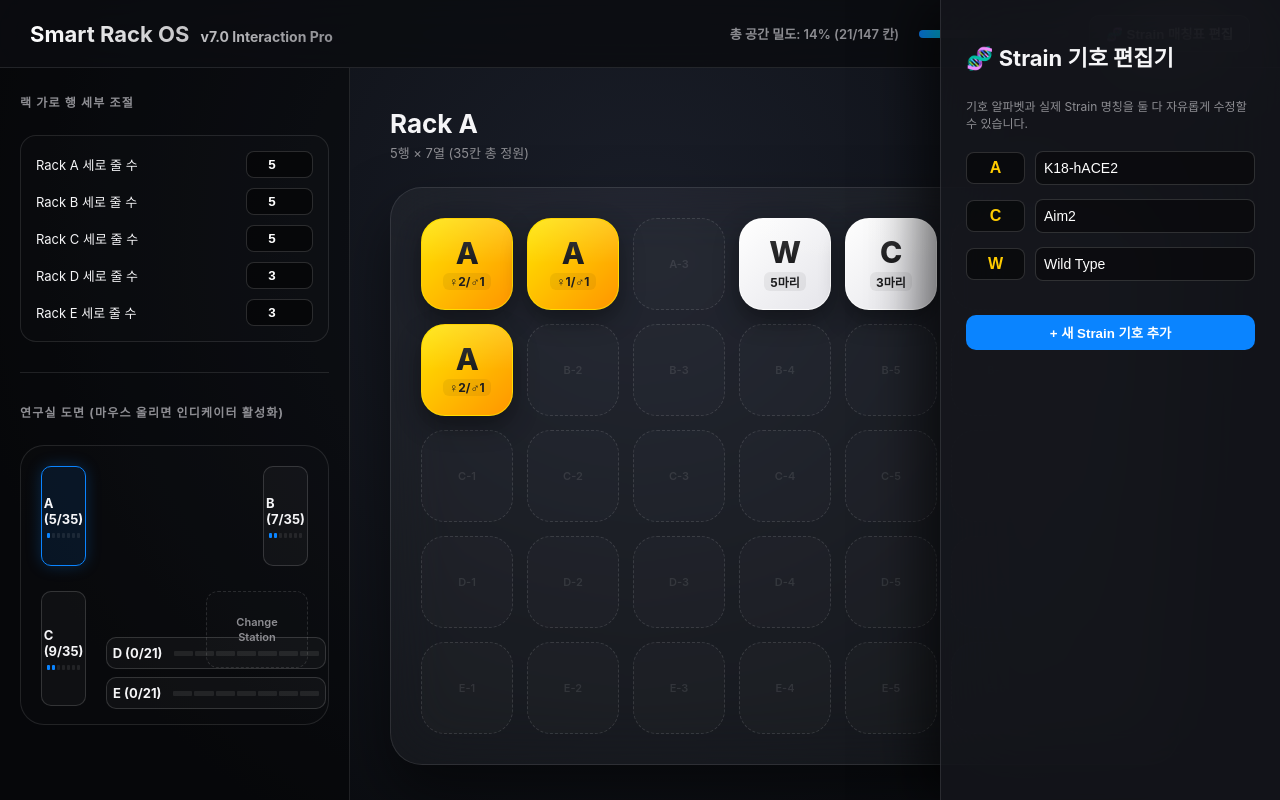
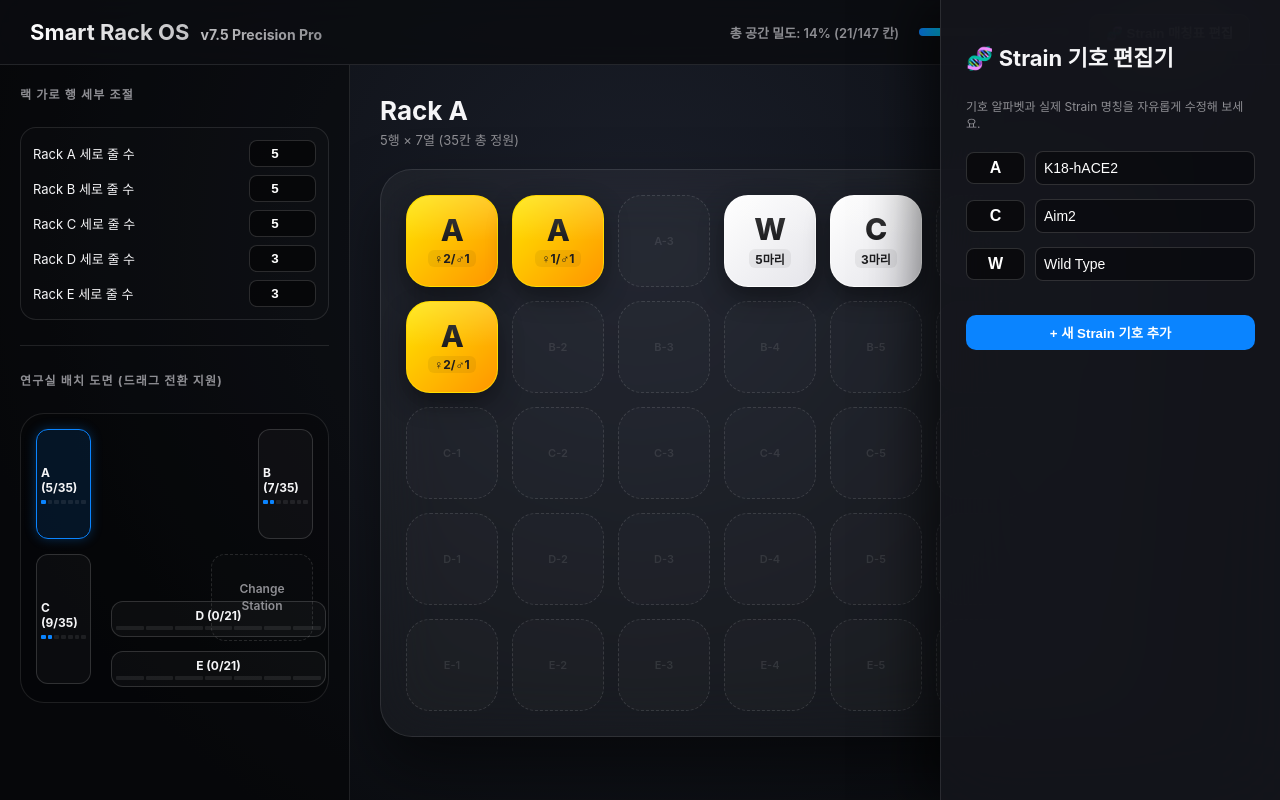
Before and after one commit to viralimmunology110310-cloud/Animal_Room_html, a plain HTML site: page index.html in a window 1280 px wide. Both pictures are taken after a click on the button "🧬 Strain 매칭표 편집". Drawn offline with Linux system fonts and the light colour scheme.

Commit message:
Update index.html

```diff
--- a/index.html
+++ b/index.html
@@ -3,9 +3,9 @@
 <head>
     <meta charset="UTF-8">
     <meta name="viewport" content="width=device-width, initial-scale=1.0">
-    <title>Smart Rack OS v7.0</title>
+    <title>Smart Rack OS v7.5</title>
     <style>
-        /* --- 1. Apple Premium Dark UI 테마 정의 --- */
+        /* --- 1. Premium Dark Tech UI Theme --- */
         :root {
             --breeding-bg: linear-gradient(135deg, #ffffff 0%, #e5e5ea 100%);
             --mating-bg: linear-gradient(135deg, #ffe600 0%, #ff9500 100%);
@@ -19,7 +19,8 @@
 
         body {
             margin: 0; padding: 0; font-family: -apple-system, BlinkMacSystemFont, "SF Pro Display", sans-serif;
-            background: radial-gradient(circle at 50% 30%, #1a1e29 0%, #0a0c10 80%);
+            background: #0d0f14;
+            background-image: radial-gradient(circle at 50% 30%, #1a1e29 0%, #0a0c10 80%);
             color: var(--text-main); height: 100vh; display: flex; flex-direction: column; overflow: hidden;
             -webkit-user-select: none; user-select: none;
         }
@@ -27,10 +28,11 @@
         header {
             padding: 15px 30px; display: flex; justify-content: space-between; align-items: center;
             border-bottom: 1px solid var(--glass-border); background: rgba(10, 12, 16, 0.8); backdrop-filter: blur(40px);
+            box-sizing: border-box; height: 65px;
         }
         header h1 { margin: 0; font-size: 22px; font-weight: 700; background: linear-gradient(90deg, #fff, #8e8e93); -webkit-background-clip: text; -webkit-text-fill-color: transparent; }
 
-        .top-right { display: flex; align-items: center; gap: 20px; z-index: 100; }
+        .top-right { display: flex; align-items: center; gap: 20px; }
         .progress-container { width: 150px; background: rgba(255,255,255,0.08); height: 8px; border-radius: 4px; overflow: hidden; }
         .progress-bar { height: 100%; background: linear-gradient(90deg, #0a84ff, #00cbff); width: 0%; transition: width 0.3s; }
         .progress-text { font-size: 13px; color: var(--text-sub); font-weight: 600; }
@@ -39,72 +41,68 @@
         .header-btn:hover { background: rgba(255,255,255,0.15); }
 
         /* --- 2. 대시보드 레이아웃 --- */
-        .workspace { flex: 1; display: flex; overflow: hidden; position: relative; }
+        .workspace { flex: 1; display: flex; overflow: hidden; position: relative; height: calc(100vh - 65px); }
 
         /* 왼쪽 사이드바 */
         .left-sidebar {
-            width: 350px; border-right: 1px solid var(--glass-border); padding: 25px 20px;
-            display: flex; flex-direction: column; gap: 25px; background: rgba(0,0,0,0.4); overflow-y: auto; box-sizing: border-box;
+            width: 350px; border-right: 1px solid var(--glass-border); padding: 20px;
+            display: flex; flex-direction: column; gap: 20px; background: rgba(0,0,0,0.4); overflow-y: auto; box-sizing: border-box;
         }
-        .section-title { font-size: 12px; color: var(--text-sub); font-weight: 700; text-transform: uppercase; letter-spacing: 1.2px; }
+        .section-title { font-size: 12px; color: var(--text-sub); font-weight: 700; text-transform: uppercase; letter-spacing: 1.2px; margin-bottom: 5px; }
 
-        .config-box { background: rgba(255,255,255,0.01); border: 1px solid var(--glass-border); border-radius: 16px; padding: 15px; }
-        .config-row { display: flex; justify-content: space-between; align-items: center; margin-bottom: 10px; font-size: 13px; }
+        .config-box { background: rgba(255,255,255,0.01); border: 1px solid var(--glass-border); border-radius: 16px; padding: 12px; }
+        .config-row { display: flex; justify-content: space-between; align-items: center; margin-bottom: 8px; font-size: 13px; }
         .config-row:last-child { margin-bottom: 0; }
         .config-input { width: 55px; background: rgba(0,0,0,0.5); border: 1px solid rgba(255,255,255,0.15); color: white; padding: 5px; border-radius: 8px; text-align: center; font-weight: bold; }
 
-        /* 🗺️ 배치 도면 내비게이터 구역 */
+        /* 🗺️ 배치 도면 내비게이터 구역 (찌그러짐 방지 대수술) */
         .room-map {
-            position: relative; width: 100%; height: 280px; background: rgba(255,255,255,0.01);
-            border: 1px solid var(--glass-border); border-radius: 24px; box-sizing: border-box;
+            position: relative; width: 100%; height: 290px; background: rgba(0,0,0,0.2);
+            border: 1px solid var(--glass-border); border-radius: 24px; box-sizing: border-box; flex-shrink: 0;
         }
 
-        /* 세련된 미니 호버 도면 노드 */
         .map-rack {
             position: absolute; background: rgba(255,255,255,0.03); border: 1px solid rgba(255,255,255,0.15);
-            border-radius: 10px; display: flex; flex-direction: column; align-items: center; justify-content: center;
-            font-weight: 700; font-size: 13px; cursor: pointer; transition: all 0.3s cubic-bezier(0.16, 1, 0.3, 1);
-            box-sizing: border-box; overflow: hidden; padding: 5px;
+            border-radius: 12px; display: flex; flex-direction: column; align-items: center; justify-content: center;
+            font-weight: 700; font-size: 12px; cursor: pointer; transition: all 0.25s ease;
+            box-sizing: border-box; overflow: hidden; padding: 4px; color: var(--text-main);
         }
-        .map-rack:hover, .map-rack.active { background: rgba(10, 132, 255, 0.1); border-color: #0a84ff; box-shadow: 0 0 15px rgba(10,132,255,0.25); }
-        .map-rack.drag-over { background: rgba(52, 199, 89, 0.2) !important; border-color: #34c759 !important; transform: scale(1.05); }
+        .map-rack:hover, .map-rack.active { background: rgba(10, 132, 255, 0.12); border-color: #0a84ff; box-shadow: 0 0 12px rgba(10,132,255,0.3); }
+        .map-rack.drag-over { background: rgba(52, 199, 89, 0.2) !important; border-color: #34c759 !important; transform: scale(1.03); }
 
-        /* 도로록 차오르는 가상 인디케이터 격자망 */
         .mini-indicator-grid {
-            display: grid; grid-template-columns: repeat(7, 1fr); gap: 2px; width: 100%; margin-top: 6px; pointer-events: none;
+            display: grid; grid-template-columns: repeat(7, 1fr); gap: 2px; width: 100%; margin-top: 5px; pointer-events: none;
         }
-        .mini-dot {
-            height: 5px; background: rgba(255,255,255,0.08); border-radius: 1px; transition: background 0.4s ease;
-        }
+        .mini-dot { height: 4px; background: rgba(255,255,255,0.08); border-radius: 1px; }
         .mini-dot.filled { background: #0a84ff; }
         .map-rack:hover .mini-dot.filled { background: #ffe600; }
 
-        /* 도면 절대 좌표 (업로드 맵 정밀 계측 투영) */
-        .rack-A { top: 20px; left: 20px; width: 45px; height: 100px; }
-        .rack-C { top: 145px; left: 20px; width: 45px; height: 115px; }
-        .rack-B { top: 20px; right: 20px; width: 45px; height: 100px; }
-        .rack-D { bottom: 55px; left: 85px; width: 220px; height: 32px; flex-direction: row; justify-content: space-around; }
-        .rack-D .mini-indicator-grid { margin-top: 0; margin-left: 10px; width: 70%; }
-        .rack-E { bottom: 15px; left: 85px; width: 220px; height: 32px; flex-direction: row; justify-content: space-around; }
-        .rack-E .mini-indicator-grid { margin-top: 0; margin-left: 10px; width: 70%; }
+        /* 업로드 이미지 레이아웃 1:1 완벽 정밀 마킹 크기 조정 */
+        .rack-A { top: 15px; left: 15px; width: 55px; height: 110px; }
+        .rack-C { top: 140px; left: 15px; width: 55px; height: 130px; }
+        .rack-B { top: 15px; right: 15px; width: 55px; height: 110px; }
+        .rack-D { bottom: 65px; left: 90px; width: 215px; height: 36px; }
+        .rack-D .mini-indicator-grid { margin-top: 3px; }
+        .rack-E { bottom: 15px; left: 90px; width: 215px; height: 36px; }
+        .rack-E .mini-indicator-grid { margin-top: 3px; }
 
         .change-station {
-            position: absolute; top: 145px; right: 20px; width: 100px; height: 75px;
+            position: absolute; top: 140px; right: 15px; width: 100px; height: 85px;
             border: 1px dashed rgba(255,255,255,0.12); background: rgba(255,255,255,0.01);
-            border-radius: 12px; display: flex; align-items: center; justify-content: center;
-            font-size: 11px; color: var(--text-sub); text-align: center; line-height: 1.3; font-weight: 600;
+            border-radius: 14px; display: flex; align-items: center; justify-content: center;
+            font-size: 12px; color: var(--text-sub); text-align: center; line-height: 1.4; font-weight: 600;
         }
 
         /* 오른쪽 메인 제어판 */
-        .board-pane { flex: 1; padding: 40px; display: flex; flex-direction: column; justify-content: flex-start; align-items: flex-start; overflow: auto; position: relative; }
-        .board-header { margin-bottom: 25px; }
+        .board-pane { flex: 1; padding: 30px; display: flex; flex-direction: column; justify-content: flex-start; align-items: flex-start; overflow: auto; box-sizing: border-box; }
+        .board-header { margin-bottom: 20px; }
         .board-title { font-size: 26px; font-weight: 700; margin: 0; }
         .board-desc { font-size: 13px; color: var(--text-sub); margin-top: 4px; }
 
         .grid-container {
             background: var(--glass-panel); backdrop-filter: blur(30px); -webkit-backdrop-filter: blur(30px);
-            border: 1px solid var(--glass-border); border-radius: 32px; padding: 30px;
-            box-shadow: 0 30px 60px rgba(0,0,0,0.5); position: relative;
+            border: 1px solid var(--glass-border); border-radius: 32px; padding: 25px;
+            box-shadow: 0 30px 60px rgba(0,0,0,0.5); position: relative; width: fit-content;
         }
         .grid-7 { display: grid; grid-template-columns: repeat(7, 92px); gap: 14px; position: relative; }
 
@@ -117,7 +115,6 @@
         .slot::before { content: attr(data-label); font-size: 11px; color: rgba(255,255,255,0.1); font-weight: 600; }
         .slot.ghost-slot { border-color: rgba(255, 55, 95, 0.35); background: rgba(255, 55, 95, 0.02); }
 
-        /* 연구원님 취향 맞춤형 프리미엄 그라데이션 광택 스타일 */
         .cage {
             width: 92px; height: 92px; border-radius: 24px; position: absolute;
             display: flex; flex-direction: column; align-items: center; justify-content: center;
@@ -126,29 +123,30 @@
         }
         .cage::after {
             content: ''; position: absolute; top: 0; left: 0; width: 100%; height: 100%;
-            border-radius: 24px; background: linear-gradient(to bottom, rgba(255,255,255,0.15) 0%, rgba(255,255,255,0) 50%);
+            border-radius: 24px; background: linear-gradient(to bottom, rgba(255,255,255,0.18) 0%, rgba(255,255,255,0) 50%);
             pointer-events: none;
         }
         .cage.breeding { background: var(--breeding-bg); color: #1c1c1e; border: 1px solid rgba(255,255,255,0.8); }
         .cage.mating { background: var(--mating-bg); color: #1c1c1e; border: 1px solid rgba(255,225,0,0.7); }
 
-        /* [이격 버그 완벽 수정] fixed 주입 및 무오차 포인터 중앙 압착 정렬 */
+        /* ⭐️ [이격 마우스 오차 완전 격파] Fixed 포지션 절대 원점 고정 및 여백 마진 초기화 */
         .cage.floating {
-            cursor: grabbing; z-index: 2000 !important;
+            cursor: grabbing; z-index: 9999 !important;
             box-shadow: 0 35px 60px rgba(0,0,0,0.7);
             pointer-events: none;
             position: fixed !important;
-            transform: scale(1.1) !important;
-            margin: 0 !important;
+            transform: scale(1.08) !important;
+            margin: 0 !important; padding: 0 !important;
+            left: 0; top: 0;
         }
 
         .strain-code { font-size: 30px; font-weight: 800; line-height: 1; letter-spacing: -0.5px; }
         .sub-id { font-size: 12px; font-weight: 700; margin-top: 5px; background: rgba(0,0,0,0.06); padding: 1px 6px; border-radius: 6px; }
 
-        /* --- 4. 외부 클릭 지원 슬라이드 판넬 (Strain 매칭표) --- */
+        /* --- 4. 오버레이 우측 판넬 (Strain 매칭표) --- */
         .side-panel {
             position: fixed; top: 0; right: -360px; width: 340px; height: 100vh;
-            background: rgba(20, 22, 28, 0.85); backdrop-filter: blur(40px); -webkit-backdrop-filter: blur(40px);
+            background: rgba(20, 22, 28, 0.9); backdrop-filter: blur(40px); -webkit-backdrop-filter: blur(40px);
             border-left: 1px solid var(--glass-border); z-index: 1500; padding: 40px 25px; box-shadow: -20px 0 50px rgba(0,0,0,0.6);
             transition: right 0.35s cubic-bezier(0.16, 1, 0.3, 1); box-sizing: border-box;
         }
@@ -156,10 +154,10 @@
         .side-panel h2 { font-size: 22px; margin-top: 0; margin-bottom: 25px; font-weight: 700; }
 
         .match-row { display: flex; align-items: center; gap: 10px; margin-bottom: 14px; }
-        .match-key-input { width: 45px; font-weight: 800; font-size: 16px; color: #ffcc00; background: rgba(0,0,0,0.5); border: 1px solid rgba(255,255,255,0.15); text-align: center; padding: 6px; border-radius: 8px; }
+        .match-key-input { width: 45px; font-weight: 800; font-size: 16px; color: #ffcc00; background: rgba(0,0,0,0.5); border: 1px solid rgba(255,255,255,0.15); text-align: center; padding: 6px; border-radius: 8px; color: white; }
         .match-val { flex: 1; background: rgba(0,0,0,0.4); border: 1px solid rgba(255,255,255,0.15); color: white; padding: 8px; border-radius: 8px; font-size: 14px; }
 
-        /* --- 5. 정보 수정 확장형 모달 창 --- */
+        /* --- 5. 정보 수정 모달 창 --- */
         .modal-overlay {
             position: fixed; top: 0; left: 0; width: 100vw; height: 100vh;
             background: rgba(0,0,0,0.75); backdrop-filter: blur(8px); z-index: 2500;
@@ -187,7 +185,7 @@
 <body>
 
 <header>
-    <h1>Smart Rack OS <span style="font-size:14px; color:#ffcc00; font-weight:bold; margin-left:6px;">v7.0 Interaction Pro</span></h1>
+    <h1>Smart Rack OS <span style="font-size:14px; color:#ffcc00; font-weight:bold; margin-left:6px;">v7.5 Precision Pro</span></h1>
     <div class="top-right">
         <div class="progress-text">총 공간 밀도: <span id="occupancy-label">0%</span></div>
         <div class="progress-container"><div class="progress-bar" id="occupancy-bar"></div></div>
@@ -201,7 +199,7 @@
         <div class="config-box" id="config-box"></div>
 
         <div style="border-bottom: 1px solid var(--glass-border); margin: 5px 0;"></div>
-        <div class="section-title">연구실 도면 (마우스 올리면 인디케이터 활성화)</div>
+        <div class="section-title">연구실 배치 도면 (드래그 전환 지원)</div>
 
         <div class="room-map" id="room-map">
             <div class="map-rack rack-A" data-rack="A" id="map-A">A<div class="mini-indicator-grid"></div></div>
@@ -227,7 +225,7 @@
 
 <div class="side-panel" id="match-panel">
     <h2>🧬 Strain 기호 편집기</h2>
-    <p style="font-size:12px; color:var(--text-sub); margin-bottom:20px;">기호 알파벳과 실제 Strain 명칭을 둘 다 자유롭게 수정할 수 있습니다.</p>
+    <p style="font-size:12px; color:var(--text-sub); margin-bottom:20px;">기호 알파벳과 실제 Strain 명칭을 자유롭게 수정해 보세요.</p>
     <div id="mapping-list"></div>
     <button class="header-btn" style="width:100%; margin-top:20px; background:#0a84ff; color:white; border:none;" onclick="addNewMappingRow()">+ 새 Strain 기호 추가</button>
 </div>
@@ -287,7 +285,6 @@
 </div>
 
 <script>
-    // --- 0. 하드웨어 스펙 및 편집형 가변 매칭표 초기화 ---
     let RACK_ROWS = { 'A': 5, 'B': 5, 'C': 5, 'D': 3, 'E': 3 };
     let currentRack = 'A';
     let STRAIN_MAP = { 'A': 'K18-hACE2', 'C': 'Aim2', 'W': 'Wild Type' };
@@ -302,13 +299,13 @@
         { id: 'b3', rackId: 'C', cellIdx: 0, type: 'breeding', code: 'C', subId: 'C12', female: 4, male: 0, dob: '', dom: '', notes: '' }
     ];
 
-    // Mating 10, Breeding 10 구성을 위한 가상 잔여 데이터 푸시
+    // 마스터 20개 테스트 베드 보정용 자동 채우기
     for(let i=5; i<=10; i++) cages.push({ id: `m_init_${i}`, rackId: 'B', cellIdx: i, type: 'mating', code: 'A', subId: `5${i}`, female: 2, male: 1, dob: '', dom: '', notes: '' });
     for(let i=4; i<=11; i++) cages.push({ id: `b_init_${i}`, rackId: 'C', cellIdx: i, type: 'breeding', code: 'C', subId: `3`, female: 3, male: 0, dob: '', dom: '', notes: '' });
 
-    let dragData = { id: null, active: false, el: null, shiftX: 0, shiftY: 0 };
+    let dragData = { id: null, active: false, el: null, startX: 0, startY: 0, hasMoved: false };
 
-    // --- 1. [완벽 오차 해결] 절대 뷰포트 압착 드래그 엔진 ---
+    // --- 1. [버그 완전 타파] 무오차 드래그 및 마이크로 클릭 감지 엔진 ---
     function setupDragEngine(cageEl, cageId) {
         cageEl.addEventListener('pointerdown', (e) => {
             if (e.button !== 0) return;
@@ -317,17 +314,9 @@
             dragData.id = cageId;
             dragData.active = true;
             dragData.el = cageEl;
-
-            const rect = cageEl.getBoundingClientRect();
-            // ⭐️ 포인터 포인트를 타겟 케이지 박스의 정확한 중앙 오프셋으로 연산 (우하단 밀림 100% 원천 차단)
-            dragData.shiftX = rect.width / 2;
-            dragData.shiftY = rect.height / 2;
-
-            cageEl.classList.add('floating');
-            cageEl.style.width = rect.width + 'px';
-            cageEl.style.height = rect.height + 'px';
-
-            moveAt(e.clientX, e.clientY);
+            dragData.startX = e.clientX;
+            dragData.startY = e.clientY;
+            dragData.hasMoved = false; // 마우스 이동 전 플래그 초기화
 
             document.addEventListener('pointermove', onPointerMove);
             document.addEventListener('pointerup', onPointerUp);
@@ -336,15 +325,24 @@
 
     function onPointerMove(e) {
         if (!dragData.active) return;
-        moveAt(e.clientX, e.clientY);
 
-        // 도면 내부 하이라이팅 교차 감지
+        // ⭐️ [정밀 보정] 처음 누른 자리에서 최소 4px 이상 이동했을 때만 실질적인 드래그 상태로 전환! (미스클릭 완전 방지)
+        if (!dragData.hasMoved && Math.hypot(e.clientX - dragData.startX, e.clientY - dragData.startY) > 4) {
+            dragData.hasMoved = true;
+            dragData.el.classList.add('floating');
+        }
+
+        if (dragData.hasMoved) {
+            // ⭐️ 브라우저 스크롤 및 배치 노이즈를 완전 배제한 포인터 정중앙 1:1 고정 연산
+            dragData.el.style.left = (e.clientX - 46) + 'px';
+            dragData.el.style.top = (e.clientY - 46) + 'px';
+
+            // 왼쪽 배치도 실시간 스캔 및 크로스 랙 하이라이트 연동
             document.querySelectorAll('.map-rack').forEach(rackEl => {
                 const r = rackEl.getBoundingClientRect();
                 if (e.clientX >= r.left && e.clientX <= r.right && e.clientY >= r.top && e.clientY <= r.bottom) {
                     rackEl.classList.add('drag-over');
 
-                // [연구원님 요구 격파] 드래그 상태로 미니 맵 랙 위에 올리면 해당 랙 보드로 실시간 화면 전환!
                     if(currentRack !== rackEl.dataset.rack) {
                         currentRack = rackEl.dataset.rack;
                         renderMainBoard();
@@ -355,11 +353,6 @@
                 }
             });
         }
-
-    function moveAt(x, y) {
-        // fixed 강제 지정 및 스크롤 오프셋 노이즈 완벽 격리
-        dragData.el.style.left = (x - dragData.shiftX) + 'px';
-        dragData.el.style.top = (y - dragData.shiftY) + 'px';
     }
 
     function onPointerUp(e) {
@@ -367,6 +360,12 @@
         dragData.active = false;
         document.removeEventListener('pointermove', onPointerMove);
         document.removeEventListener('pointerup', onPointerUp);
+
+        // ⭐️ [클릭/드래그 분할 제어 판정 완료] 사용자가 마우스를 거의 움직이지 않았다면 클릭으로 판단하여 수정창 오픈!
+        if (!dragData.hasMoved) {
+            openModal(dragData.id);
+            return;
+        }
 
         dragData.el.classList.remove('floating');
         let isMappedDrop = false;
@@ -398,7 +397,7 @@
         }
     }
 
-    // --- 2. 스마트 도미노 시프트 연산 알고리즘 ---
+    // --- 2. 스마트 도미노 시프트 알고리즘 ---
     function executeSmartShift(cageId, targetRack, targetIdx) {
         const item = cages.find(c => c.id === cageId);
         if (item.rackId === targetRack && item.cellIdx === targetIdx) { renderMainBoard(); return; }
@@ -467,7 +466,6 @@
             const el = document.createElement('div');
             el.className = `cage ${cage.type}`;
 
-            // 서브아이디 변환 검증 로직 매핑
             let displaySub = cage.subId;
             if (cage.type === 'mating' && (cage.female > 0 || cage.male > 0)) {
                 displaySub = `♀${cage.female}/♂${cage.male}`;
@@ -476,8 +474,8 @@
             }
 
             el.innerHTML = `<span class="strain-code">${cage.code}</span><span class="sub-id">${displaySub}</span>`;
-            el.onclick = (e) => { e.stopPropagation(); openModal(cage.id); };
 
+            // 기존 케이지 마우스 터치 기반 코어 주입
             setupDragEngine(el, cage.id);
 
             setTimeout(() => {
@@ -490,7 +488,7 @@
         updateStatsBar();
     }
 
-    // --- 4. [연구원님 대만족] 도로록 차오르는 도면 맵 인디케이터 엔진 ---
+    // --- 4. 미니 도면 바 그래프 스케일 연산 처리 ---
     function buildLeftSidebar() {
         const configBox = document.getElementById('config-box');
         configBox.innerHTML = '';
@@ -509,7 +507,6 @@
             configBox.appendChild(rowDiv);
         }
 
-        // 도면 클릭 동기화
         document.querySelectorAll('.map-rack').forEach(el => {
             el.onclick = () => {
                 currentRack = el.dataset.rack;
@@ -529,19 +526,14 @@
             const totalSlots = RACK_ROWS[rName] * 7;
             const occupiedCount = cages.filter(c => c.rackId === rName).length;
 
-            // 내부 텍스트 갱신
             el.childNodes[0].textContent = `${rName} (${occupiedCount}/${totalSlots})`;
 
-            // 하위 도로록 미니 도트 그리드 생성
             const dotGrid = el.querySelector('.mini-indicator-grid');
             dotGrid.innerHTML = '';
 
-            // 7개 세그먼트로 축약 표기
             for(let i=0; i<7; i++) {
                 const dot = document.createElement('div');
                 dot.className = 'mini-dot';
-
-                // 등분 계산하여 순차적 충전 상태 연산
                 if(occupiedCount > (i * (totalSlots / 7))) {
                     dot.className = 'mini-dot filled';
                 }
@@ -550,7 +542,7 @@
         });
     }
 
-    // --- 5. 정보 수정 스크립트 확장 바인딩 (성별/마리수 무손실 처리) ---
+    // --- 5. 정보 수정 확장형 모달 창 제어 ---
     const modal = document.getElementById('modal');
     let targetSlotIdxForCreate = null;
 
@@ -627,11 +619,11 @@
         closeModal(); renderMainBoard(); updateMapIndicator();
     }
 
-    // --- 6. [전면 개선] 외부 클릭 대응 양방향 Strain 매칭표 모듈 ---
+    // --- 6. Strain 테이블 외부 클릭 지원 모듈 ---
     const matchPanel = document.getElementById('match-panel');
 
     function openMatchPanel(e) {
-        e.stopPropagation(); // 헤더 버튼 클릭 시 버블링 차단
+        e.stopPropagation();
         const listContainer = document.getElementById('mapping-list');
         listContainer.innerHTML = '';
 
@@ -643,18 +635,16 @@
                 <input type="text" class="match-val" value="${val}" data-key="${key}">
             `;
 
-            // 알파벳 Key 실시간 변경 바인딩
             row.querySelector('.match-key-input').onchange = (evt) => {
                 const oldKey = evt.target.dataset.oldkey;
                 const newKey = evt.target.value.toUpperCase();
                 if(newKey && newKey !== oldKey) {
                     STRAIN_MAP[newKey] = STRAIN_MAP[oldKey];
                     delete STRAIN_MAP[oldKey];
-                    openMatchPanel(e); // 리스트 동적 갱신
+                    openMatchPanel(e);
                 }
             };
 
-            // Strain 명칭 실시간 변경 바인딩
             row.querySelector('.match-val').oninput = (evt) => {
                 const targetKey = evt.target.dataset.key;
                 STRAIN_MAP[targetKey] = evt.target.value;
@@ -666,7 +656,6 @@
     }
 
     function addNewMappingRow() {
-        // 중복되지 않는 가상 키 발급 후 추가
         let newKey = 'X';
         if (STRAIN_MAP[newKey]) newKey = String.fromCharCode(newKey.charCodeAt(0) + 1);
         STRAIN_MAP[newKey] = '새로운 Strain 명칭';
@@ -674,13 +663,11 @@
         openMatchPanel(dummyEvent);
     }
 
-    // ⭐️ 바깥 구역 클릭 시 매칭 표 자동 닫기 처리
     document.addEventListener('click', (e) => {
         if (matchPanel.classList.contains('open')) {
-            // 클릭된 타겟이 매칭판넬 내부이거나 헤더 버튼이 아닐 때만 닫기
             if (!matchPanel.contains(e.target) && !e.target.classList.contains('header-btn')) {
                 matchPanel.classList.remove('open');
-                renderMainBoard(); // 반영 완료 후 메인보드 전면 재스캔
+                renderMainBoard();
             }
         }
     });
@@ -693,7 +680,6 @@
         document.getElementById('occupancy-bar').style.width = `${rate}%`;
     }
 
-    // 시스템 부팅 트리거
     buildLeftSidebar();
     renderMainBoard();
 </script>
```
Lines whose indentation alone changed are shown as unchanged.
